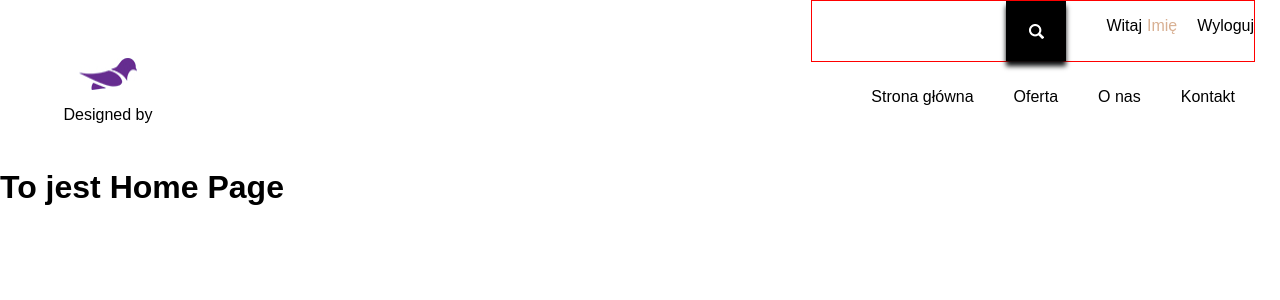
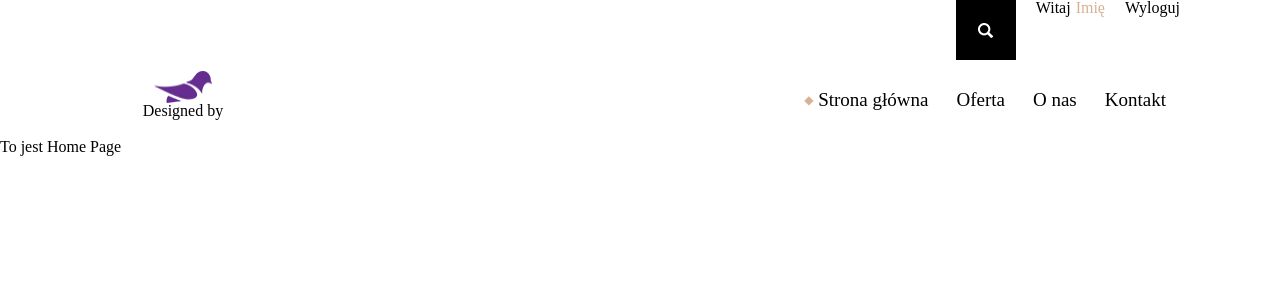
Before and after one commit to Radek-Wawrzyk/Shop-FrontEnd-React, a React app: page / in a window 1280 px wide. Shown: the top 300 px of the page. Built offline with nearby package versions, Linux system fonts and the light colour scheme; the HTML template or start-up script is replaced by a standard one.

Commit message:
Added some fix to code

```diff
--- a/src/components/Auth/Signing/Signing.js
+++ b/src/components/Auth/Signing/Signing.js
@@ -2,16 +2,13 @@ import React from 'react';
 import classes from './Signing.scss';
 
 const signing = () => (
-<div className>
-  <p>
-    <span>
-      Zaloguj się
-    </span>
-       lub
-    <span>
-      Zarejestruj
-    </span>
-  </p>
+<div className={classes.Signing}>
+  <button>
+    Zaloguj się
+  </button>
+  <button>
+    Zarejestruj
+  </button>
 </div>
 )
 
--- a/src/components/Auth/Signing/Signing.scss
+++ b/src/components/Auth/Signing/Signing.scss
@@ -1,8 +1,21 @@
 .Signing {
-  background-color: black;
-  width:60px;
+  display: flex;
+  align-items: center;
+  height: 100%;
+}
+.Signing button {
+  background: black;
+  width: auto;
+  margin: 0 5px;
   height: 60px;
-  display: flex;
-  justify-content: center;
-  align-items: center;
+  border: 0;
+  color: white;
+  outline-color: #d8b093;
+  font-size: 12px;
 }
+.Signing button:hover {
+  cursor: pointer;
+}
+.Signing button:nth-child(2) {
+  background: #d8b093;
+}
--- a/src/components/Navigation/Navigation.scss
+++ b/src/components/Navigation/Navigation.scss
@@ -1,20 +1,32 @@
 .Navigation {
-  // background-color: #1fb4c2;
-  ul {
+  padding: 20px 0;
+}
+.Navigation ul {
   display: flex;
-    list-style: none;
-    li {
-      padding: 10px 20px;
-      &:hover {
-      color:  #d8b093;
 }
+.Navigation ul li:first-of-type {
+  position: relative;
 }
+.Navigation ul li:first-of-type::before {
+  content: "◆";
+  color: #d8b093;
+  font-size: 12px;
+  position: absolute;
+  left: 0;
+  top: 50%;
+  transform: translateY(-50%);
 }
-  .active {
-    color:  #d8b093;
+.Navigation ul li a {
+  padding: 10px 14px;
+  color: black;
+  text-decoration: none;
+  transition: color 0.25s;
+  display: block;
+  font-size: 19px;
 }
-  a {
-    color: inherit;
-    text-decoration: none;
+.Navigation ul li a:hover {
+  color: #d8b093;
 }
+.Navigation ul li a.active {
+  font-weight: bold;
 }
--- a/src/components/Search/Search.js
+++ b/src/components/Search/Search.js
@@ -4,9 +4,9 @@ import classes from './Search.scss';
 import SearchImg from '../../assets/images/search.png';
 
 const search = () => (
-  <div className={classes.Search}>
+  <button className={classes.Search}>
     <img src={SearchImg} alt="search"/>
-  </div>
+  </button>
 )
 
 export default search
--- a/src/components/Search/Search.scss
+++ b/src/components/Search/Search.scss
@@ -1,14 +1,18 @@
 .Search {
   background-color: black;
-  width:60px;
+  width:  60px;
   height: 60px;
   display: flex;
   justify-content: center;
   align-items: center;
-  margin: 0 40px;
-  box-shadow: 0px 5px 4.9px rgba(11, 13, 14, 1);
+  margin: 0 20px 0 0;
+  border: none;
+  outline-color: #e4a579;
   img {
     width: 15px;
     height: 15px;
   }
 }
+.Search:hover {
+  cursor: pointer;
+}
--- a/src/containers/Auth/Auth.scss
+++ b/src/containers/Auth/Auth.scss
@@ -1,5 +1,4 @@
 .Container {
   display: flex;
   justify-content: flex-end;
-  border: 1px solid red;
 }
--- a/src/containers/Header/Header.scss
+++ b/src/containers/Header/Header.scss
@@ -1,5 +1,5 @@
 .Header {
   display: flex;
   justify-content: space-between;
-  padding: 0 25px;
+  padding: 0 100px;
 }
--- a/src/index.css
+++ b/src/index.css
@@ -1,5 +1,44 @@
+
+html, body, div, span, applet, object, iframe,
+h1, h2, h3, h4, h5, h6, p, blockquote, pre,
+a, abbr, acronym, address, big, cite, code,
+del, dfn, em, img, ins, kbd, q, s, samp,
+small, strike, strong, sub, sup, tt, var,
+b, u, i, center,
+dl, dt, dd, ol, ul, li,
+fieldset, form, label, legend,
+table, caption, tbody, tfoot, thead, tr, th, td,
+article, aside, canvas, details, embed,
+figure, figcaption, footer, header, hgroup,
+menu, nav, output, ruby, section, summary,
+time, mark, audio, video {
+	margin: 0;
+	padding: 0;
+	border: 0;
+	font-size: 100%;
+	font: inherit;
+	vertical-align: baseline;
+}
+/* HTML5 display-role reset for older browsers */
+article, aside, details, figcaption, figure,
+footer, header, hgroup, menu, nav, section {
+	display: block;
+}
 body {
-  margin: 0;
-  padding: 0;
-  font-family: sans-serif;
+	line-height: 1;
 }
+ol, ul {
+	list-style: none;
+}
+blockquote, q {
+	quotes: none;
+}
+blockquote:before, blockquote:after,
+q:before, q:after {
+	content: '';
+	content: none;
+}
+table {
+	border-collapse: collapse;
+	border-spacing: 0;
+}
```
Also changed, not shown: src/components/Navigation/Navigation.js (indentation only), 1 other file (tests, documents, lock files or other folders). Lines whose indentation alone changed are shown as unchanged.
